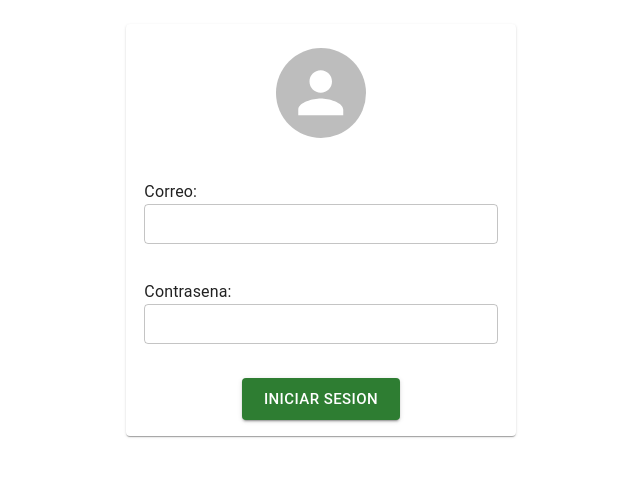
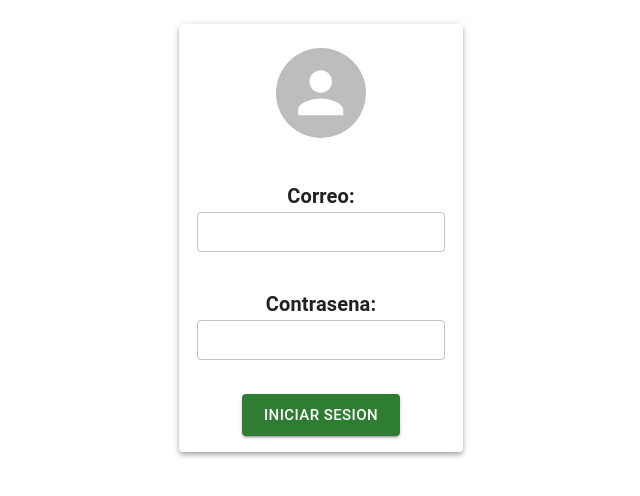
Before and after one commit to AnotonioRodriguez/proyect_front_arkon, a React (Create React App) app: page / in a window 1280 px wide. Shown: the top 496 px of the page, without its empty margins (319-959 px from the left). Built offline with nearby package versions, Linux system fonts and the light colour scheme.

Commit message:
Reajuste Login

```diff
--- a/src/Pages/Login/Login.js
+++ b/src/Pages/Login/Login.js
@@ -30,16 +30,16 @@ export default function Login() {
         justifyContent="center"
         alignItems="center"
       >
-        <Grid item lg={4} md={4} xs={12}>
+        <Grid item lg={3} md={3} xs={12}>
           <Box sx={{p: 2}}>
-            <Paper>
+            <Paper elevation={4} >
               <Box sx={{display: 'flex', justifyContent:"center", alignItems: 'center', p: 3}}>
                   <Avatar sx={{ width: 90, height: 90 }} />
               </Box>
               <div className={classes.formInputFlex}>
-                <Box sx={{ width: "100%", p: 2}}>
-                    <Typography>
-                      Correo:
+                <Box sx={{ width: "100%", p: 2, textAlign: 'center'}}>
+                    <Typography variant='h6'>
+                      <b>Correo:</b>
                     </Typography>
                     <Box display="flex">
                       <TextField
@@ -52,9 +52,9 @@ export default function Login() {
                 </Box>
               </div>
               <div className={classes.formInputFlex}>
-                <Box sx={{ width: "100%", p: 2}}>
-                    <Typography>
-                      Contrasena:
+                <Box sx={{ width: "100%", p: 2, textAlign: 'center'}}>
+                    <Typography variant='h6' >
+                      <b>Contrasena:</b>
                     </Typography>
                     <Box display="flex">
                       <TextField
```
Also changed, not shown: src/Pages/Tareas/CardTarea.js (added).
